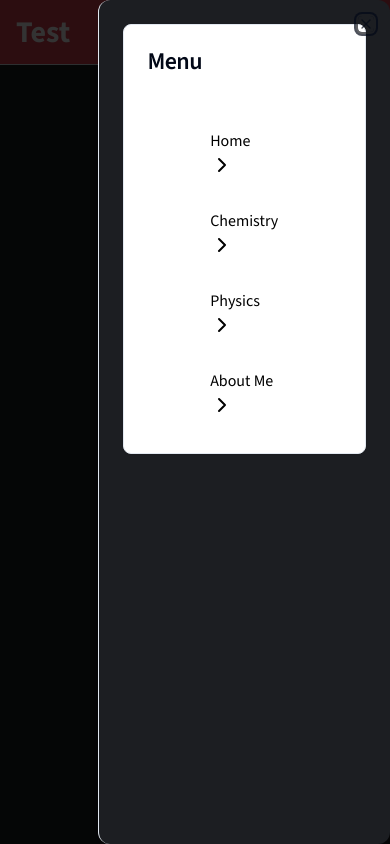
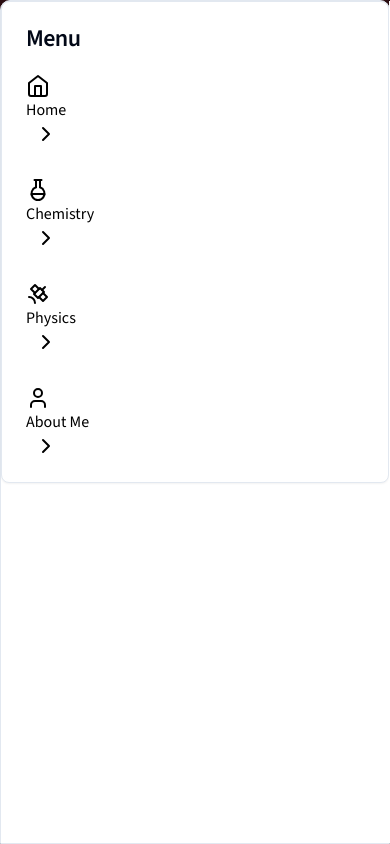
Before and after one commit to navaranks/ns-nextjs, a Next.js app: page /chemistry in a window 390 px wide. Both pictures are taken after a click on the button 346 px from the left and 32 px from the top of the page. Built offline with nearby package versions, Linux system fonts and the light colour scheme.

Commit message:
Updated navbar

```diff
--- a/app/globals.css
+++ b/app/globals.css
@@ -4,7 +4,7 @@
 
 @layer base {
   :root {
-    --background: 220 10% 12%;
+    --background: 0 0% 100%;
     --foreground: 222.2 84% 4.9%;
 
     --card: 0 0% 100%;
--- a/app/page.tsx
+++ b/app/page.tsx
@@ -5,7 +5,7 @@ import IconDivider from "@/components/home-page/icon-divider";
 
 export default function Home() {
   return (
-    <div className="flex flex-col items-center p-6">
+    <div className="flex flex-col items-center p-6 bg-[#1C1E21]">
       <HeroCard />
       <h1 className='mt-4 text-3xl text-center text-white text-balance'>Hello Hello Hello HelloHello Hello Hello</h1>
       <IconDivider />
--- a/components/home-page/home-cards.tsx
+++ b/components/home-page/home-cards.tsx
@@ -5,13 +5,13 @@ function HomeCards() {
   return (
     <div className="flex flex-col mb-32 md:mb-0 md:flex-row">
         <Link href={'/chemistry'} className="px-5 py-4 transition-colors border border-transparent rounded-lg group">
-          <img src='https://placehold.co/500x500/red/white' className='w-64 mx-auto '/>
+          <img src='https://placehold.co/500x500/DA4453/white' className='w-64 mx-auto '/>
         </Link>
-        <Link href={'/physics'} className="px-5 py-4 transition-colors border border-transparent rounded-lg group hover:border-blue-300 hover:bg-gray-100 hover:dark:border-neutral-700 hover:dark:bg-neutral-800/30">
-          <img src='https://placehold.co/500x500/blue/white' className='w-64 mx-auto '/>
+        <Link href={'/physics'} className="px-5 py-4 transition-colors border border-transparent rounded-lg group hover:border-blue-300 hover:bg-blue-100 hover:dark:border-neutral-700 hover:dark:bg-neutral-800/30">
+          <img src='https://placehold.co/500x500/4A89DC/white' className='w-64 mx-auto '/>
         </Link>
-        <Link href={'/about'} className="px-5 py-4 transition-colors border border-transparent rounded-lg group hover:border-blue-300 hover:bg-gray-100 hover:dark:border-neutral-700 hover:dark:bg-neutral-800/30">
-          <img src='https://placehold.co/500x500/purple/white' className='w-64 mx-auto '/>
+        <Link href={'/about'} className="px-5 py-4 transition-colors border border-transparent rounded-lg group hover:border-purple-300 hover:bg-purple-100 hover:dark:border-neutral-700 hover:dark:bg-neutral-800/30">
+          <img src='https://placehold.co/500x500/967ADC/white' className='w-64 mx-auto '/>
         </Link>
       </div>
   )
--- /dev/null
+++ b/components/ui/drawer.tsx
@@ -0,0 +1,131 @@
+"use client";
+
+import * as React from "react";
+import { Drawer as DrawerPrimitive } from "vaul";
+
+import { cn } from "@/lib/utils";
+
+const DrawerContext = React.createContext<{
+  direction?: "top" | "bottom" | "left" | "right";
+}>({});
+
+const Drawer = ({
+  shouldScaleBackground = true,
+  ...props
+}: React.ComponentProps<typeof DrawerPrimitive.Root>) => (
+  <DrawerContext.Provider value={{ direction: props.direction }}>
+    <DrawerPrimitive.Root
+      shouldScaleBackground={shouldScaleBackground}
+      {...props}
+    />
+  </DrawerContext.Provider>
+);
+Drawer.displayName = "Drawer";
+
+const DrawerTrigger = DrawerPrimitive.Trigger;
+
+const DrawerPortal = DrawerPrimitive.Portal;
+
+const DrawerClose = DrawerPrimitive.Close;
+
+const DrawerOverlay = React.forwardRef<
+  React.ElementRef<typeof DrawerPrimitive.Overlay>,
+  React.ComponentPropsWithoutRef<typeof DrawerPrimitive.Overlay>
+>(({ className, ...props }, ref) => (
+  <DrawerPrimitive.Overlay
+    ref={ref}
+    className={cn("fixed inset-0 z-50 bg-black/80", className)}
+    {...props}
+  />
+));
+DrawerOverlay.displayName = DrawerPrimitive.Overlay.displayName;
+
+const DrawerContent = React.forwardRef<
+  React.ElementRef<typeof DrawerPrimitive.Content>,
+  React.ComponentPropsWithoutRef<typeof DrawerPrimitive.Content>
+>(({ className, children, ...props }, ref) => {
+  const { direction } = React.useContext(DrawerContext);
+  return (
+    <DrawerPortal>
+      <DrawerOverlay />
+      <DrawerPrimitive.Content
+        ref={ref}
+        className={cn(
+          "fixed z-50 flex h-auto flex-col rounded-t-[10px] border bg-background",
+          (!direction || direction === "bottom") && "inset-x-0 bottom-0 mt-24 ",
+          direction === "right" && "right-0 w-screen max-w-md top-0 h-full",
+          className
+        )}
+        {...props}
+      >
+        {(!direction || direction === "bottom") && (
+          <div className="mx-auto mt-4 h-2 w-[100px] rounded-full bg-muted" />
+        )}
+        {children}
+      </DrawerPrimitive.Content>
+    </DrawerPortal>
+  );
+});
+DrawerContent.displayName = "DrawerContent";
+
+const DrawerHeader = ({
+  className,
+  ...props
+}: React.HTMLAttributes<HTMLDivElement>) => (
+  <div
+    className={cn("grid gap-1.5 p-4 text-center sm:text-left", className)}
+    {...props}
+  />
+);
+DrawerHeader.displayName = "DrawerHeader";
+
+const DrawerFooter = ({
+  className,
+  ...props
+}: React.HTMLAttributes<HTMLDivElement>) => (
+  <div
+    className={cn("mt-auto flex flex-col gap-2 p-4", className)}
+    {...props}
+  />
+);
+DrawerFooter.displayName = "DrawerFooter";
+
+const DrawerTitle = React.forwardRef<
+  React.ElementRef<typeof DrawerPrimitive.Title>,
+  React.ComponentPropsWithoutRef<typeof DrawerPrimitive.Title>
+>(({ className, ...props }, ref) => (
+  <DrawerPrimitive.Title
+    ref={ref}
+    className={cn(
+      "text-lg font-semibold leading-none tracking-tight",
+      className
+    )}
+    {...props}
+  />
+));
+DrawerTitle.displayName = DrawerPrimitive.Title.displayName;
+
+const DrawerDescription = React.forwardRef<
+  React.ElementRef<typeof DrawerPrimitive.Description>,
+  React.ComponentPropsWithoutRef<typeof DrawerPrimitive.Description>
+>(({ className, ...props }, ref) => (
+  <DrawerPrimitive.Description
+    ref={ref}
+    className={cn("text-sm text-muted-foreground", className)}
+    {...props}
+  />
+));
+DrawerDescription.displayName = DrawerPrimitive.Description.displayName;
+
+export {
+  Drawer,
+  DrawerPortal,
+  DrawerOverlay,
+  DrawerTrigger,
+  DrawerClose,
+  DrawerContent,
+  DrawerHeader,
+  DrawerFooter,
+  DrawerTitle,
+  DrawerDescription,
+};
--- a/components/ui/navbar.tsx
+++ b/components/ui/navbar.tsx
@@ -1,65 +1,81 @@
 "use client";
 
-import React from "react"
-import Link from "next/link"
-import { ChevronRight, FlaskRoundIcon, HomeIcon, MenuIcon, SatelliteIcon, UserIcon } from "lucide-react"
-import { Sheet, SheetContent, SheetTrigger } from "./sheet";
-import { Button } from "./button";
+import React from "react";
+import Link from "next/link";
+import {
+  ChevronRight,
+  FlaskRoundIcon,
+  HomeIcon,
+  MenuIcon,
+  SatelliteIcon,
+  UserIcon,
+} from "lucide-react";
+import { Drawer, DrawerContent, DrawerTrigger } from "./drawer";
+import { useMediaQuery } from "@/hooks/use-media-query";
 import { Card, CardContent, CardHeader, CardTitle } from "./card";
 
-export default function navbar ({ bgColor = "bg-white"}) {
+export default function Navbar({ bgColor = "bg-white" }) {
   const menus = [
-        {icon: <HomeIcon />, title:"Home", path: "/"},
-        {icon: <FlaskRoundIcon />, title:"Chemistry", path: "/chemistry"},
-        {icon: <SatelliteIcon />, title:"Physics", path: "/physics"},
-        {icon: <UserIcon />, title:"About Me", path: "/about"}
+    { icon: <HomeIcon />, title: "Home", path: "/" },
+    { icon: <FlaskRoundIcon />, title: "Chemistry", path: "/chemistry" },
+    { icon: <SatelliteIcon />, title: "Physics", path: "/physics" },
+    { icon: <UserIcon />, title: "About Me", path: "/about" },
   ];
+
+  const isDesktop = useMediaQuery("(min-width:768px)");
+
   return (
     <nav className={`${bgColor} w-full border-b md:border-0`}>
-            <div className="items-center max-w-screen-xl px-4 mx-auto md:px-8">
+      <div className="max-w-screen-xl px-4 mx-auto md:px-8">
         <div className="flex items-center justify-between py-3 md:py-5">
           <Link href="/">
-                        <h1 className="text-3xl font-bold text-white cursor-pointer">Test</h1>
+            <h1 className="text-3xl font-bold text-white cursor-pointer">
+              Test
+            </h1>
           </Link>
-                    <div className="items-center flex-1 md:flex md:justify-end">
+          {isDesktop ? (
             <ul className="items-center hidden space-x-6 md:flex">
               {menus.map((item, idx) => (
                 <li key={idx} className="text-lg font-bold text-white hover:text-indigo-500">
-                                    <Link href={item.path}>{item.title}</Link>
+                  <Link href={item.path}>
+                    {item.title}
+                  </Link>
                 </li>
               ))}
             </ul>
-                    </div>
-                    <div className="md:hidden">
-                        <Sheet>
-                            <SheetTrigger asChild>
-                                <Button className="outline-none focus:outline-none" variant={"ghost"}>
+          ) : (
+            <Drawer direction="right">
+              <DrawerTrigger asChild>
+                <button className="outline-none focus:outline-none">
                   <MenuIcon />
-                                </Button>
-                            </SheetTrigger>
-                            <SheetContent className="rounded-xl" side={"right"}>
+                </button>
+              </DrawerTrigger>
+              <DrawerContent>
                 <Card>
                   <CardHeader>
                     <CardTitle>Menu</CardTitle>
                   </CardHeader>
                   <CardContent>
-                                        <div className="flex-1 pb-3 mt-8 justify-self-center md:block md:pb-0 md:mt-0">
-                                            <ul className="items-center justify-end space-y-8 md:flex md:space-x-6 md:space-y-0">
+                    <ul className="space-y-8">
                       {menus.map((item, idx) => (
                         <li key={idx} className="text-black hover:text-indigo-500">
-                                                        <Link href={item.path}>{item.title}</Link>
-                                                        <ChevronRight className="end-0" />
+                          {item.icon}
+                          <Link href={item.path}>
+
+                              {item.title}
+                              <ChevronRight className="ml-2" />
+
+                          </Link>
                         </li>
                       ))}
                     </ul>
-                                        </div>
                   </CardContent>
                 </Card>
-                            </SheetContent>
-                        </Sheet>
-                    </div>
+              </DrawerContent>
+            </Drawer>
+          )}
         </div>
       </div>
     </nav>
-    )
+  );
 }
--- a/components/ui/sheet.tsx
+++ b/components/ui/sheet.tsx
@@ -41,6 +41,8 @@ const sheetVariants = cva(
         left: "inset-y-0 left-0 h-full w-3/4 border-r data-[state=closed]:slide-out-to-left data-[state=open]:slide-in-from-left sm:max-w-sm",
         right:
           "inset-y-0 right-0 h-full w-3/4  border-l data-[state=closed]:slide-out-to-right data-[state=open]:slide-in-from-right sm:max-w-sm",
+        floating:
+        "inset-y-0 right-0 h-[calc(100% - 20px)] w-1/2  mr-3 my-3  data-[state=closed]:slide-out-to-right data-[state=open]:slide-in-from-right sm:max-w-sm"
       },
     },
     defaultVariants: {
@@ -66,7 +68,7 @@ const SheetContent = React.forwardRef<
     >
       {children}
       <SheetPrimitive.Close className="absolute right-4 top-4 rounded-sm opacity-70 ring-offset-background transition-opacity hover:opacity-100 focus:outline-none focus:ring-2 focus:ring-ring focus:ring-offset-2 disabled:pointer-events-none data-[state=open]:bg-secondary">
-        <X className="h-4 w-4" />
+        <X className="w-4 h-4" />
         <span className="sr-only">Close</span>
       </SheetPrimitive.Close>
     </SheetPrimitive.Content>
--- /dev/null
+++ b/hooks/use-media-query.tsx
@@ -0,0 +1,19 @@
+import * as React from "react";
+
+export function useMediaQuery(query: string) {
+  const [value, setValue] = React.useState(false);
+
+  React.useEffect(() => {
+    function onChange(event: MediaQueryListEvent) {
+      setValue(event.matches);
+    }
+
+    const result = matchMedia(query);
+    result.addEventListener("change", onChange);
+    setValue(result.matches);
+
+    return () => result.removeEventListener("change", onChange);
+  }, [query]);
+
+  return value;
+}
--- a/package.json
+++ b/package.json
@@ -22,7 +22,8 @@
     "react-dom": "^18",
     "sanity": "^3.30.1",
     "tailwind-merge": "^2.2.1",
-    "tailwindcss-animate": "^1.0.7"
+    "tailwindcss-animate": "^1.0.7",
+    "vaul": "^0.9.0"
   },
   "devDependencies": {
     "@types/node": "^20",
```
Also changed, not shown: 1 other file (tests, documents, lock files or other folders). Lines whose indentation alone changed are shown as unchanged.
